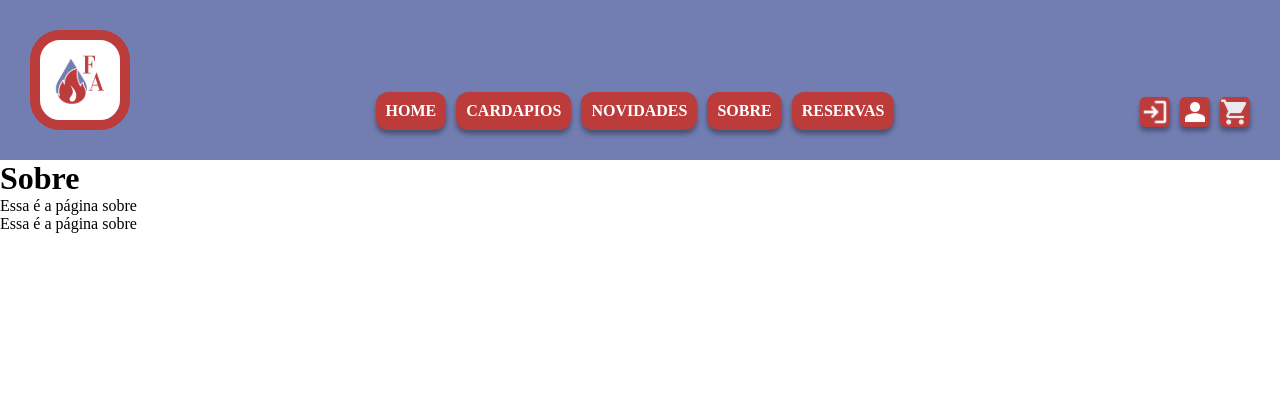
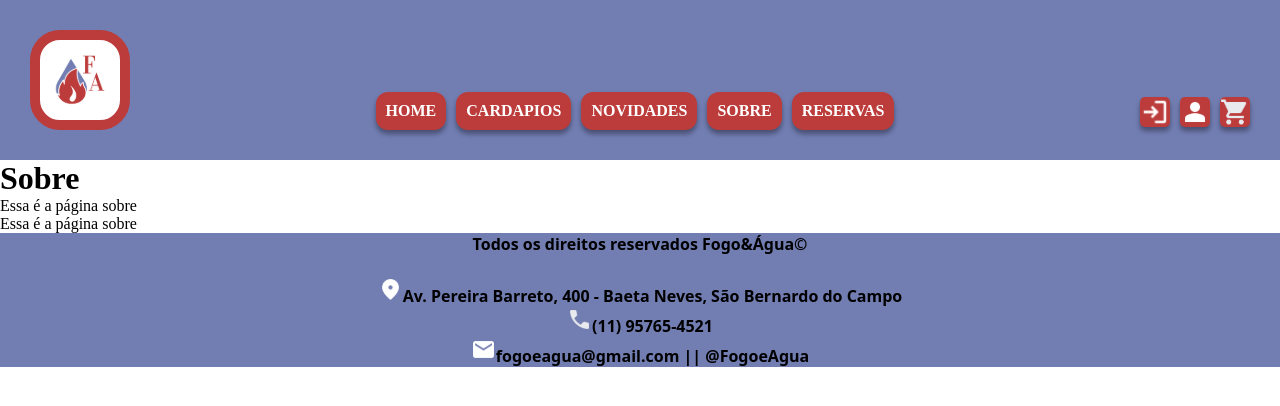
Before and after one commit to sergiofisio/aula_react_ETEC, a React (Vite) app: page /sobre in a window 1280 px wide. Shown: the top 406 px of the page. Built offline with nearby package versions, Linux system fonts and the light colour scheme.

Commit message:
Criar footer: OK

```diff
--- a/package.json
+++ b/package.json
@@ -23,6 +23,6 @@
     "eslint-plugin-react-hooks": "^5.1.0",
     "eslint-plugin-react-refresh": "^0.4.19",
     "globals": "^15.15.0",
-    "vite": "^6.2.0"
+    "vite": "^6.3.2"
   }
 }
--- a/src/App.jsx
+++ b/src/App.jsx
@@ -3,6 +3,7 @@ import "./App.css";
 import { Header } from "./componets/header";
 import Home from "./pages/home";
 import Sobre from "./pages/sobre";
+import Footer from "./componets/footer";
 
 function App() {
   return (
@@ -12,6 +13,7 @@ function App() {
         <Route path="/" element={<Home />} />
         <Route path="/sobre" element={<Sobre />} />
       </Routes>
+      <Footer />
     </div>
   );
 }
--- /dev/null
+++ b/src/componets/footer/footer.css
@@ -0,0 +1,18 @@
+.icons {
+    width: 25px;
+    height: 25px;
+}
+
+footer {
+    background-color: #727DB2;
+    width: 100%;
+    position: relative;
+    z-index: 10;
+}
+
+.p_footer {
+    font-family: system-ui;
+    text-decoration: none;
+    font-weight: bold;
+    text-align: center;
+}
--- /dev/null
+++ b/src/componets/footer/index.jsx
@@ -0,0 +1,27 @@
+import "./footer.css";
+import pinIcon from "../../assets/img/pin.svg";
+import phoneIcon from "../../assets/img/phone.svg";
+import mailIcon from "../../assets/img/mail.svg";
+
+const icons = [
+    { icon: pinIcon },
+    { icon: phoneIcon },
+    { icon: mailIcon }
+];
+export default function Footer() {
+    return (
+        <footer className="footer">
+            <p className="p_footer">
+                Todos os direitos reservados Fogo&Água©
+                <br />
+                <br />
+                <img className="icons" src={pinIcon} />Av. Pereira Barreto, 400 - Baeta Neves, São Bernardo do Campo
+                <br />
+                <img className="icons" src={phoneIcon} />(11) 95765-4521
+                <br />
+                <img className="icons" src={mailIcon} />fogoeagua@gmail.com ||
+                @FogoeAgua
+            </p>
+        </footer>
+    );
+}
```
Also changed, not shown: src/App.css (line endings or trailing spaces), 1 other file (tests, documents, lock files or other folders).
